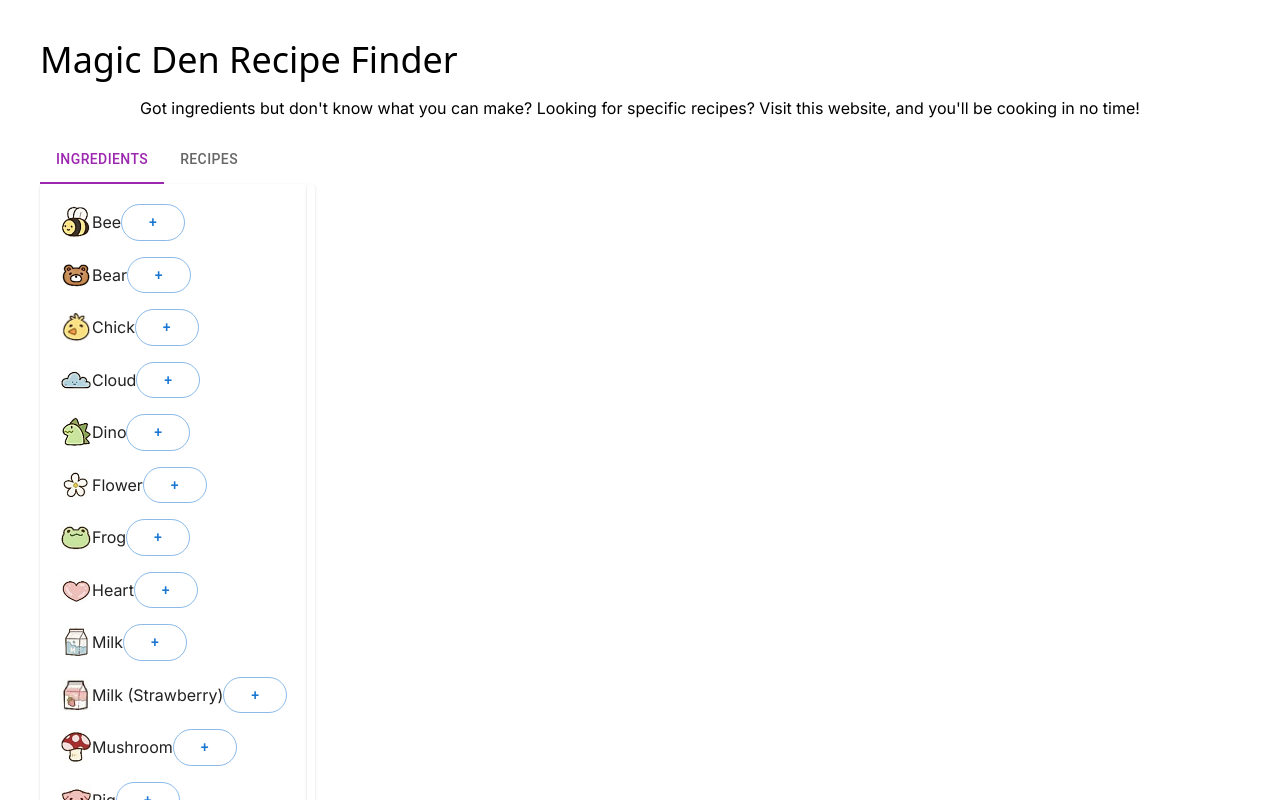
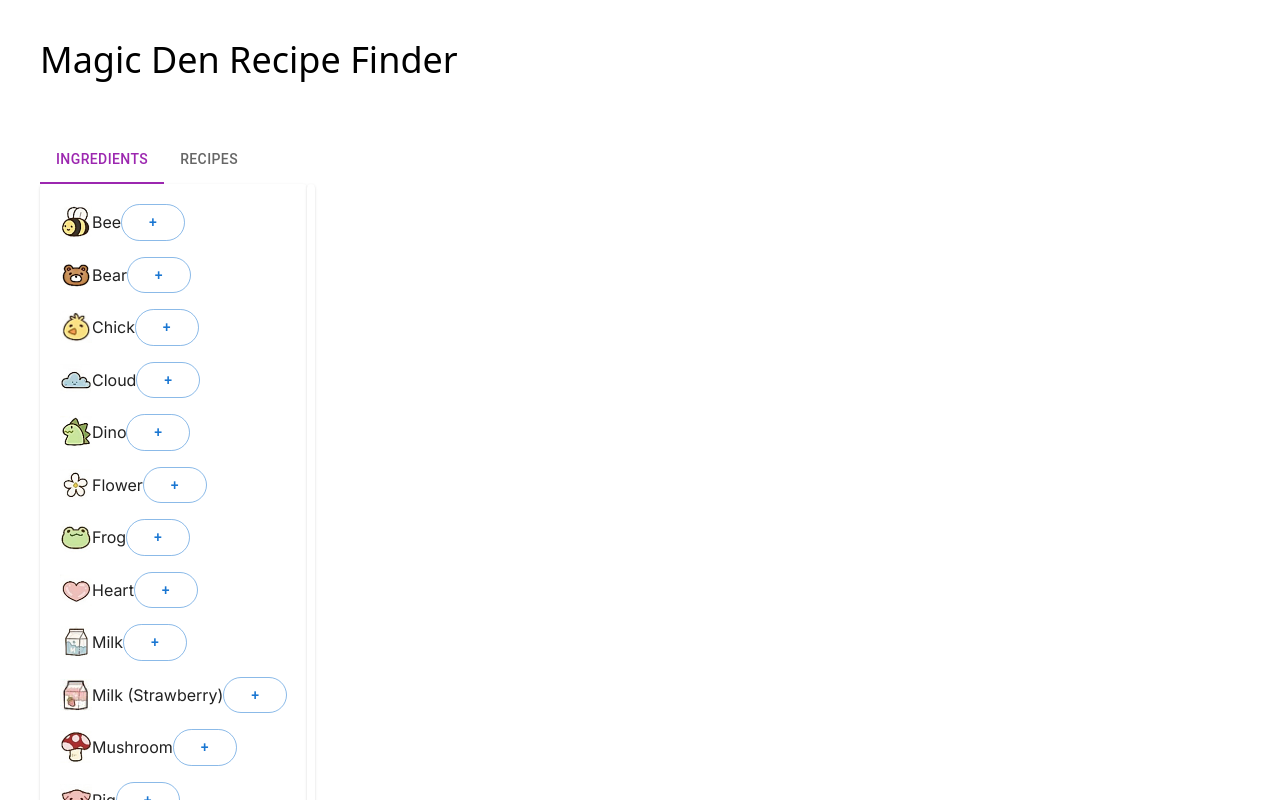
Before and after one commit to DanielRLi0505/Magic-Den-Recipe-Finder-for-Boba-Story, a Next.js app: page / in a window 1280 px wide. Shown: the top 800 px of the page. Built offline with nearby package versions, Linux system fonts and the light colour scheme.

Commit message:
Removed description

```diff
--- a/src/app/page.tsx
+++ b/src/app/page.tsx
@@ -263,7 +263,6 @@ export default function Home() {
   return (
     <main className="flex min-h-screen flex-col items-center justify-between p-24">
       <title>Magic Den Recipe Finder</title>
-      <desc>Got ingredients but don't know what you can make?  Looking for specific recipes?  Visit this website, and you'll be cooking in no time!</desc>
       <div className='flex flex-col'>
         <div className='fixed top-0 left-0 p-10 text-4xl font-sans'>
           <h1> Magic Den Recipe Finder</h1>
```
